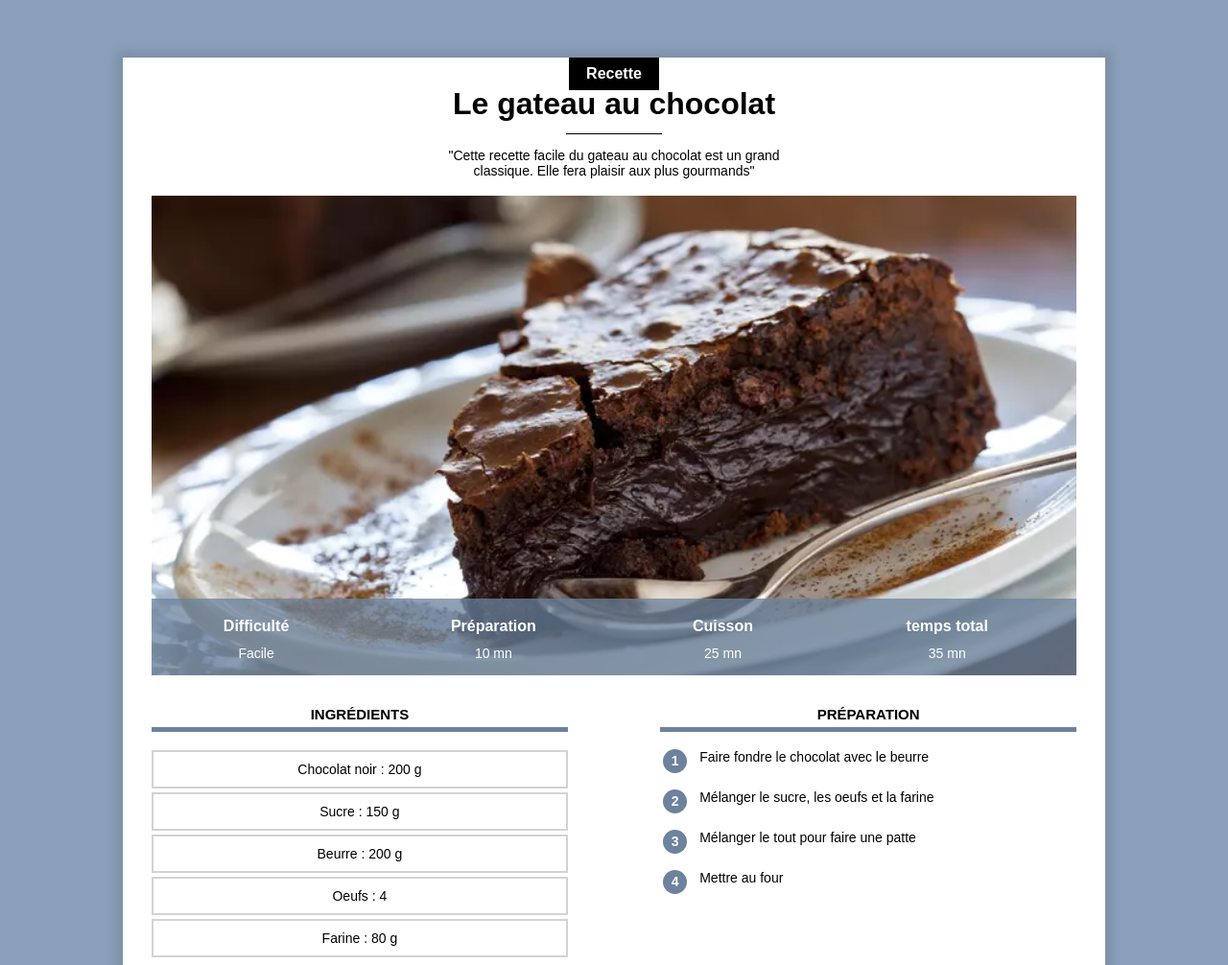
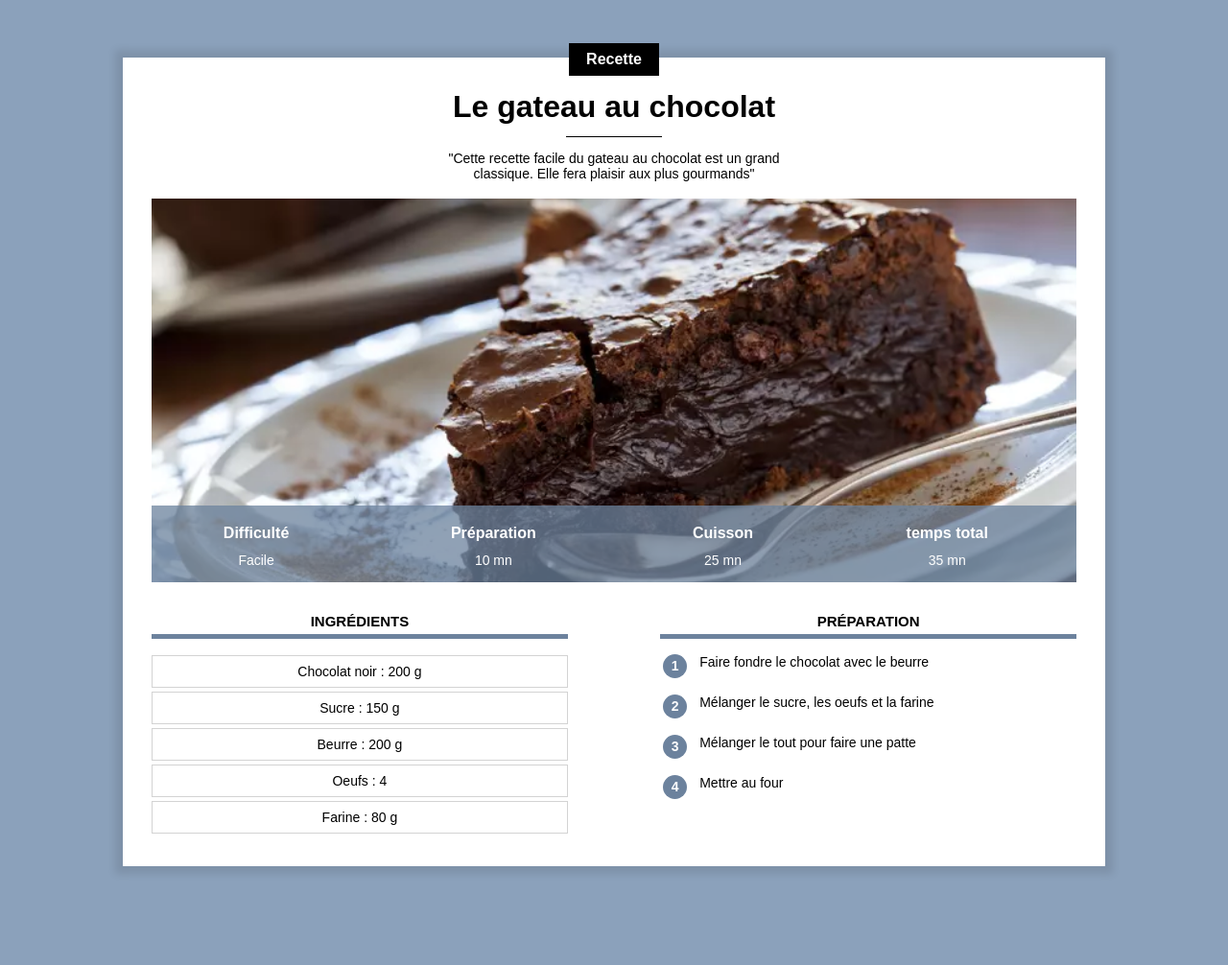
Before and after one commit to Hastury/site_recettes, a plain HTML site: page index.html in a window 1280 px wide. Shown: the top 1006 px of the page at 96% size. After the commit the page ends 983 px from the top, so only its background shows below. Drawn offline with Linux system fonts and the light colour scheme.

Commit message:
Add files via upload

```diff
--- a/css.css
+++ b/css.css
@@ -1,137 +1,134 @@
-
-      *{
+* {
     overflow: auto;
 }
 
-
-
-    body{
-        background-color:#8BA1BB;
-        font-family: Arial, Helvetica, sans-serif;
-        margin:0;
+body {
+    background-color: #8BA1BB;
+    font-family: Arial;
+    margin: 0;
 }
 
-    p.categorie{
-      background-color:black;
-      color: white;
-      display: inline-block;
-      margin-top: 0px;
-      margin-bottom: 0px;
-      padding: 8px 18px;
-      font-weight: bold;
-      font-size: 16px;
-
+div.contenu {
+    background-color: white;
+    margin: 60px 10% 80px 10%;
+    padding: 0px 30px 30px 30px;
+    min-width: 350px;
+    box-shadow: 0px 0px 8px 8px rgba(0, 0, 0, 0.1);
+    overflow: visible;
 }
 
-    div.categorie{
-        margin-bottom: -18px;
-        margin-top: 60px;
-    }
-
-
-
-    div.contenu{
-        background-color: white;
-        margin : 60px 10% 80px 10%;
-        padding: 0px 30px 30px 30px;
-        min-width: 350px;
-        box-shadow: 0px 0px 10px 8px rgba(0, 0, 0, 0.1);
-        overflow: visible;
-
-    }
-
-    h1{
-        text-align:center ;
+h1 {
+    text-align: center;
     margin-bottom: 12px;
     margin-top: 10px;
 }
 
-    p.description{
+p.description {
     text-align: center;
     max-width: 400px;
     display: inline-block;
     font-size: 14px;
+}
 
+/* Mon commentaire CSS */
 
-    }
-    .centre{
+.centre {
     text-align: center;
     width: 100%;
-
 }
 
-    div.separateur{
-        width:100px ;
+p.categorie {
+    background-color: black;
+    color: white;
+    display: inline-block;
+    margin-top: -15px;
+    padding: 8px 18px;
+    margin-bottom: 0px;
+    font-weight: bold;
+    font-size: 16px;
+}
+
+div.categorie {
+    margin-bottom: 0px;
+    margin-top: 0px;
+    overflow: visible;
+}
+
+div.separateur {
+    width: 100px;
     height: 1px;
     background-color: black;
     margin-left: auto;
     margin-right: auto;
 }
 
-    div.info{
+div.info {
     position: relative;
-
-    }
-    table.info{
-        position: absolute;
-        bottom: 0; width: 100%;
-        color: white;
-        background-color: #6C829Dc0;
-        height: 80px;
 }
 
-    table.info td{
+table.info {
+    position: absolute;
+    bottom:0;
+    width: 100%;
+    color: white;
+    background-color: #6C829DC0;
+    height: 80px
+}
+
+table.info td {
     text-align: center;
     font-size: 14px;
     vertical-align: top;
 }
-    table.info th{
 
+table.info th {
     font-size: 16px;
     vertical-align: bottom;
     padding-bottom: 8px;
 }
+
 img.info {
     display: block;
-        max-height: 500px;
+    max-height: 400px;
     object-fit: cover;
-        min-height: 300px;
+    min-height: 200px;
+    background-color: lightgray;
 }
+
 div.colonne {
     width: 45%;
     margin-top: 20px;
 }
-    div.colonne h2{
+
+div.colonne h2 {
     text-align: center;
     text-transform: uppercase;
     font-size: 15px;
     border-bottom: 5px solid #6C829D;
     padding-bottom: 5px;
-        margin-bottom: 15px;
 }
 
-    div.colonne1{
-
+div.colonne1 {
     display: inline-block;
-        margin-right: 10%;
+    margin-right: 10%
 }
 
-    div.colonne2{
-
+div.colonne2 {
     float: right;
 }
-   div.ingredients p{
-        border: 2px solid lightgray;
+
+div.ingredients p {
     text-align: center;
-        padding: 10px 0;
+    font-size: 14px;
+    border: 1px solid lightgray;
+    padding: 8px 0px;
     margin-top: 4px;
-        margin-bottom: 1px;
-        font-size: 14px;
+    margin-bottom: 0;
+}
 
-   }
 table.preparation p.numero {
     background-color: #6C829D;
-       color:white;
+    color: white;
     width: 25px;
     height: 25px;
     text-align: center;
@@ -140,20 +137,19 @@
     padding-top: 4px;
     box-sizing: border-box;
     border-radius: 50%;
-       margin:0;
-
-   }
-   table.preparation td{
-       vertical-align:top ;
+    margin: 0;
 }
 
-   table.preparation td.preparation_etape{
+table.preparation td {
+    vertical-align: top;
+}
+
+table.preparation td.preparation_etape {
     font-size: 14px;
     padding-left: 10px;
     padding-bottom: 10px;
-
 }
 
-   table.preparation tr{
-    height: 40px ;
+table.preparation tr {
+    height: 40px;
 }
```
Lines whose indentation alone changed are shown as unchanged.
